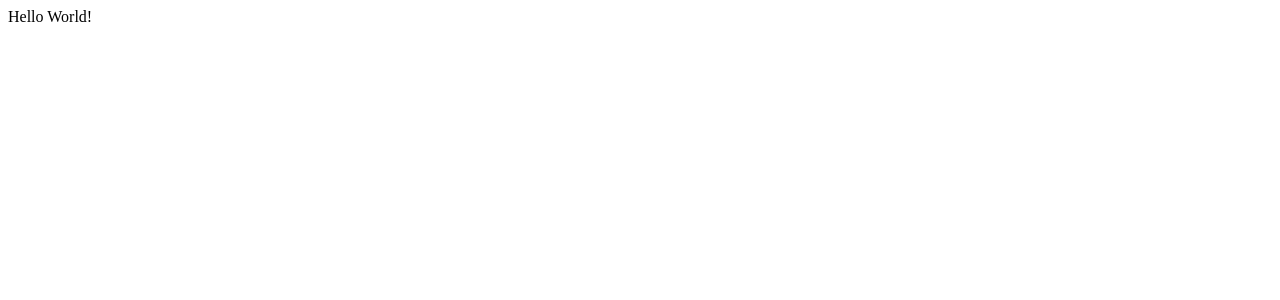
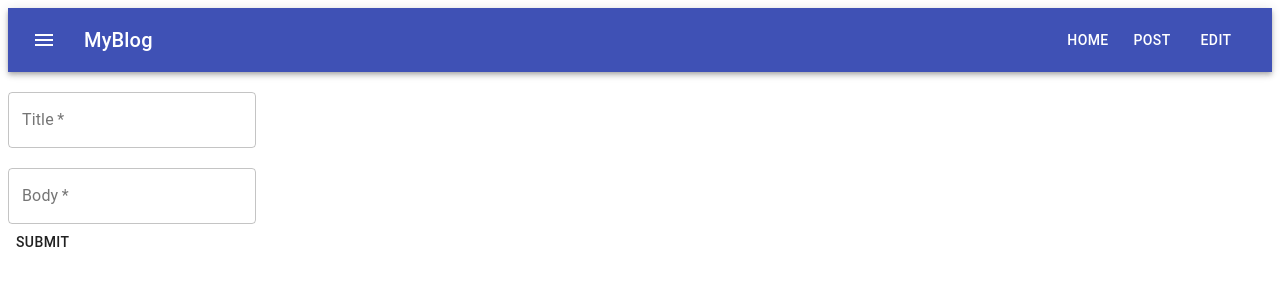
Before and after one commit to Telbit/MyBlog, a React (Create React App) app in the folder ClientApp/: page /edit in a window 1280 px wide. Shown: the top 300 px of the page. Built offline with nearby package versions, Linux system fonts and the light colour scheme.

Commit message:
Add NavMenu, Home, Post and Edit Components

```diff
--- a/ClientApp/package.json
+++ b/ClientApp/package.json
@@ -3,6 +3,9 @@
   "version": "0.1.0",
   "private": true,
   "dependencies": {
+    "@material-ui/core": "^4.11.3",
+    "@material-ui/icons": "^4.11.2",
+    "axios": "^0.21.1",
     "bootstrap": "^4.1.3",
     "jquery": "^3.5.1",
     "merge": "^1.2.1",
--- a/ClientApp/src/App.js
+++ b/ClientApp/src/App.js
@@ -1,12 +1,19 @@
 import React from 'react';
 import { Route, Switch } from 'react-router';
+import { Edit } from './components/home/Edit';
+import { Home } from './components/home/Home';
+import { Post } from './components/home/Post';
+import { NavMenu } from './components/shared/NavMenu';
 
 export const App = () => {
     return (
-        <Switch>
-            <Route path={'/'}>
-                Hello World!
-            </Route>
-        </Switch>
+        <div>
+            <NavMenu></NavMenu>
+            <Switch>
+                <Route path={'/'} exact component={Home}></Route>
+                <Route path={'/post'} component={Post}></Route>
+                <Route path={'/edit'} component={Edit}></Route>
+            </Switch>
+        </div>
     );
 }
--- /dev/null
+++ b/ClientApp/src/components/home/Edit.js
@@ -0,0 +1,47 @@
+import { Button, TextField } from '@material-ui/core';
+import axios from 'axios';
+import React, { useState } from 'react'
+import { makeStyles } from '@material-ui/core';
+
+const useStyles = makeStyles({
+    input: {
+        marginTop: 20
+    },
+});
+
+export const Edit = () => {
+    const classes = useStyles();
+    const [Title, setTitle] = useState('');
+    const [Body, setBody] = useState('');
+
+    const sendForm = (e) => {
+        e.preventDefault();
+        const post = {Title, Body};
+        axios.post("/api/home/edit", post)
+            .then(res => {
+                if (res.status === 200) {
+                    window.location.href = "/";
+                }
+            });
+    }
+
+    return (
+        <div>
+            <form onSubmit={sendForm} noValidate autoComplete="off">
+                <TextField className={classes.input} label="Title" variant="outlined"
+                    required
+                    value={Title}
+                    onChange={(event) => setTitle(event.target.value)}
+                />
+                <br/>
+                <TextField className={classes.input} label="Body" variant="outlined"
+                    required
+                    value={Body}
+                    onChange={(event) => setBody(event.target.value)}
+                />
+                <br/>
+                <Button type="submit">Submit</Button>
+            </form>
+        </div>
+    )
+}
--- /dev/null
+++ b/ClientApp/src/components/home/Home.js
@@ -0,0 +1,9 @@
+import React from 'react'
+
+export const Home = () => {
+    return (
+        <div>
+            <h1>Home Page</h1>
+        </div>
+    )
+}
--- /dev/null
+++ b/ClientApp/src/components/home/Post.js
@@ -0,0 +1,9 @@
+import React from 'react'
+
+export const Post = () => {
+    return (
+        <div>
+            <h2>This is a post!</h2>
+        </div>
+    )
+}
--- /dev/null
+++ b/ClientApp/src/components/shared/NavMenu.js
@@ -0,0 +1,57 @@
+import React from 'react';
+import { makeStyles } from '@material-ui/core/styles';
+import AppBar from '@material-ui/core/AppBar';
+import Toolbar from '@material-ui/core/Toolbar';
+import Typography from '@material-ui/core/Typography';
+import Button from '@material-ui/core/Button';
+import IconButton from '@material-ui/core/IconButton';
+import MenuIcon from '@material-ui/icons/Menu';
+
+const useStyles = makeStyles((theme) => ({
+  root: {
+    flexGrow: 1,
+  },
+  menuButton: {
+    marginRight: theme.spacing(2),
+  },
+  title: {
+    flexGrow: 1,
+  },
+}));
+
+export const NavMenu = () => {
+  const classes = useStyles();
+
+  return (
+    <div className={classes.root}>
+        <AppBar position="static">
+            <Toolbar>
+                <IconButton edge="start" className={classes.menuButton} color="inherit" aria-label="menu">
+                    <MenuIcon />
+                </IconButton>
+                <Typography variant="h6" className={classes.title}>
+                    MyBlog
+                </Typography>
+                <Button color="inherit"
+                    onClick={(e) => {
+                    e.preventDefault();
+                    window.location.href = "/"
+                }}
+                >Home</Button>
+                <Button color="inherit"
+                    onClick={(e) => {
+                    e.preventDefault();
+                    window.location.href = "/post"
+                }}
+                >Post</Button>
+                <Button color="inherit"
+                    onClick={(e) => {
+                    e.preventDefault();
+                    window.location.href = "/edit"
+                }}
+                >Edit</Button>
+            </Toolbar>
+        </AppBar>
+    </div>
+  );
+}
```
Also changed, not shown: 1 other file (tests, documents, lock files or other folders).
